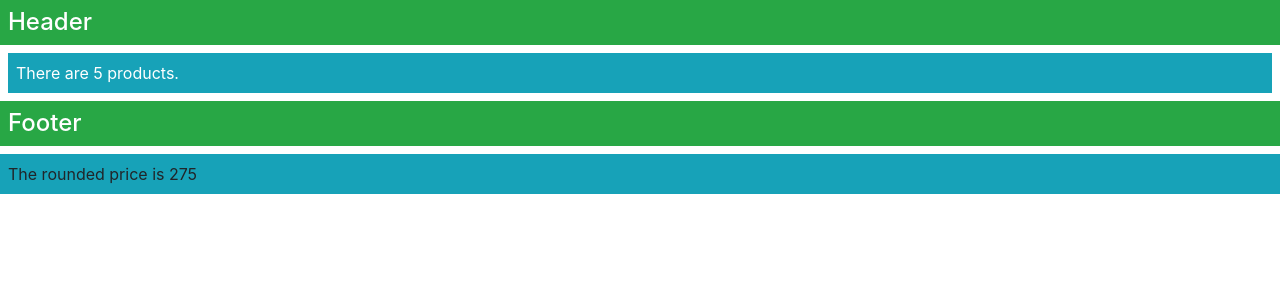
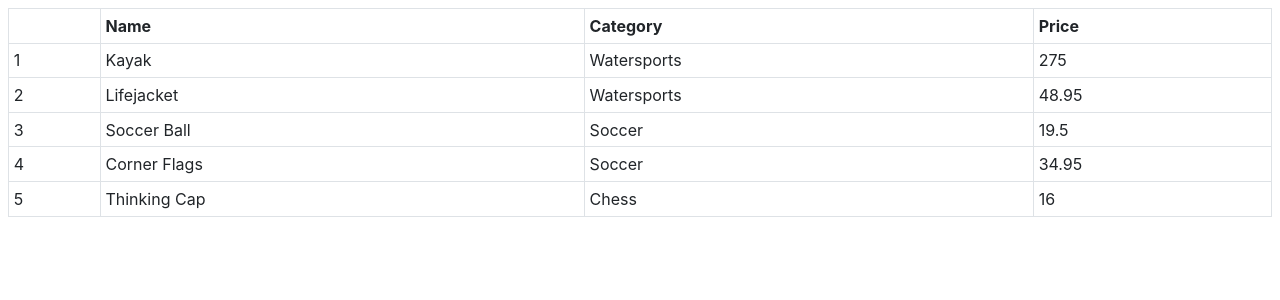
Before and after one commit to rene-copaga/example, an Angular app: page / in a window 1280 px wide. Shown: the top 300 px of the page. Built offline with nearby package versions, Linux system fonts and the light colour scheme.

Commit message:
Preparing

```diff
--- a/src/app/app.module.ts
+++ b/src/app/app.module.ts
@@ -1,15 +1,15 @@
 import { BrowserModule } from '@angular/platform-browser';
 import { NgModule } from '@angular/core';
-
-//import { AppComponent } from './app.component';
 import { ProductComponent } from "./component";
+import { FormsModule } from "@angular/forms";
 
 @NgModule({
   declarations: [
     ProductComponent
   ],
   imports: [
-    BrowserModule
+    BrowserModule,
+    FormsModule
   ],
   providers: [],
   bootstrap: [ProductComponent]
--- a/src/app/component.ts
+++ b/src/app/component.ts
@@ -9,15 +9,6 @@ import { Product } from "./product.model";
 export class ProductComponent {
     model: Model = new Model();
 
-    constructor(ref: ApplicationRef) {
-        (<any>window).appRef = ref;
-        (<any>window).model = this.model;
-    }
-
-    getProductByPosition(position: number): Product {
-        return this.model.getProducts()[position];
-    }
-
     getProduct(key: number): Product {
         return this.model.getProduct(key);
     }
@@ -25,25 +16,4 @@ export class ProductComponent {
     getProducts(): Product[] {
         return this.model.getProducts();
     }
-
-    getProductCount(): number {
-        console.log("getProductCount invoked");
-        return this.getProducts().length;
-    }
-
-    targetName: string = "Kayak";
-
-    getKey(index: number, product: Product) {
-        return product.id;
-    }
-
-    counter: number = 1;
-
-    get nextProduct(): Product {
-        return this.model.getProducts().shift();
-    }
-
-    getProductPrice(index: number): number {
-        return Math.floor(this.getProduct(index).price);
-    }
 }
--- a/src/app/template.html
+++ b/src/app/template.html
@@ -1,27 +1,11 @@
-<ng-template #titleTemplate let-text="title">
-    <h4 class="p-2 bg-success text-white">{{text}}</h4>
-</ng-template>
-
-<ng-template [ngTemplateOutlet]="titleTemplate"
-             [ngTemplateOutletContext]="{title: 'Header'}">
-</ng-template>
-
-<div class="bg-info p-2 m-2 text-white">
-    There are {{getProductCount()}} products.
+<div class="m-2">
+    <table class="table table-sm table-bordered">
+        <tr><th></th><th>Name</th><th>Category</th><th>Price</th></tr>
+        <tr *ngFor="let item of getProducts(); let i = index">
+            <td>{{i + 1}}</td>
+            <td>{{item.name}}</td>
+            <td>{{item.category}}</td>
+            <td>{{item.price}}</td>
+        </tr>
+    </table>
 </div>
-
-<ng-template [ngTemplateOutlet]="titleTemplate"
-             [ngTemplateOutletContext]="{title: 'Footer'}">
-</ng-template>
-
-<div class='bg-info p-2'>
-    The rounded price is {{getProductPrice(1)}}
-</div>
-
-<!-- <div class="bg-info p-2 text-white">
-    Next Product is {{nextProduct.name}}
-</div> -->
-
-<!-- <div class="bg-info p-2">
-    Counter: {{counter = counter + 1}}
-</div> -->
```
